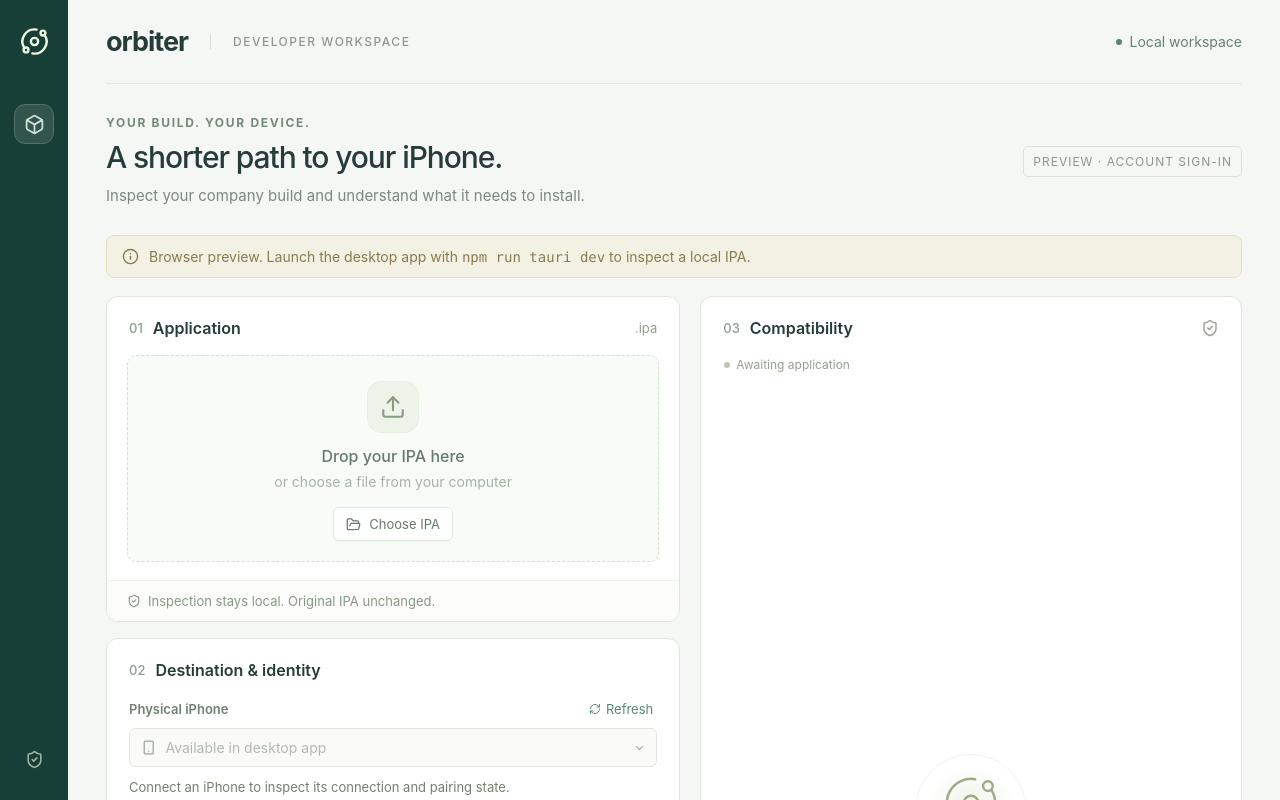
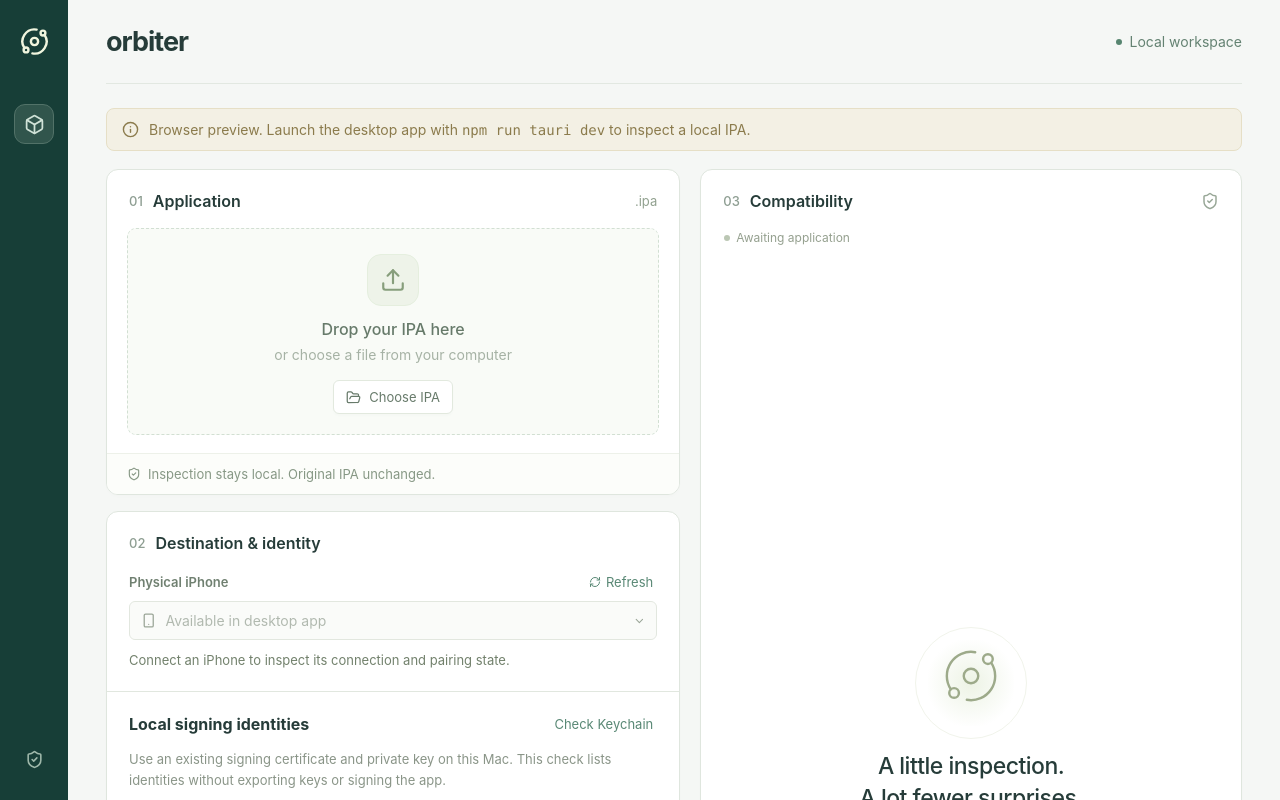
Before and after one commit to sger/orbiter, a React (Vite) app: page / in a window 1280 px wide. Shown: the top 800 px of the page. Built offline with nearby package versions, Linux system fonts and the light colour scheme.

Commit message:
Put the account in the header and drop the intro copy

```diff
--- a/src/Accounts.tsx
+++ b/src/Accounts.tsx
@@ -72,11 +72,13 @@ export function Accounts({
   deviceId,
   ipaPath,
   onPrepared,
+  onAccount,
 }: {
   paused: boolean;
   deviceId: number | null;
   ipaPath: string | null;
   onPrepared: (preparation: Preparation | null) => void;
+  onAccount: (account: string | null) => void;
 }) {
   const [view, setView] = useState<AccountView>(initial);
   const [email, setEmail] = useState("");
@@ -141,6 +143,10 @@ export function Accounts({
     };
   }, [desktop]);
   const generation = useRef(0);
+  // The signed-in account is global state: the header shows it and offers signing out there.
+  useEffect(() => {
+    onAccount(view.stage === "signed_in" ? view.account : null);
+  }, [view.stage, view.account, onAccount]);
   useEffect(() => {
     setCode("");
   }, [view.challenge?.id]);
@@ -382,20 +388,6 @@ export function Accounts({
       )}
       {signedIn && (
         <>
-          <div className="account-header">
-            <p className="account-name">{view.account}</p>
-            <button
-              className="text-button"
-              disabled={busy}
-              onClick={() => {
-                setPassword("");
-                setCode("");
-                void command("account_sign_out");
-              }}
-            >
-              Sign out
-            </button>
-          </div>
           <strong className="step">1 · Signing team</strong>
           <label htmlFor="team">Signing team</label>
           <select
--- a/src/main.tsx
+++ b/src/main.tsx
@@ -128,6 +128,7 @@ function App() {
     [cancelled, setCancelled] = useState(false);
   const [ipaPath, setIpaPath] = useState<string | null>(null);
   const [preparation, setPreparation] = useState<Preparation | null>(null);
+  const [account, setAccount] = useState<string | null>(null);
   const [deviceId, setDeviceId] = useState<number | null>(null);
   const [installBusy, setInstallBusy] = useState(false);
   const installActive = useRef(false);
@@ -232,24 +233,25 @@ function App() {
       </aside>
       <main>
         <header>
-          <div className="wordmark">
-            orbiter<span>DEVELOPER WORKSPACE</span>
-          </div>
-          <span className="local">
-            <i /> Local workspace
-          </span>
+          <div className="wordmark">orbiter</div>
+          {account ? (
+            <div className="header-account">
+              <span className="header-account-name" title={account}>
+                {account}
+              </span>
+              <button
+                className="text-button"
+                onClick={() => void invoke("account_sign_out").catch(() => {})}
+              >
+                Sign out
+              </button>
+            </div>
+          ) : (
+            <span className="local">
+              <i /> Local workspace
+            </span>
+          )}
         </header>
-        <div className="intro">
-          <div>
-            <div className="eyebrow">YOUR BUILD. YOUR DEVICE.</div>
-            <h1>A shorter path to your iPhone.</h1>
-            <p>
-              Inspect your company build and understand what it needs to
-              install.
-            </p>
-          </div>
-          <span className="phase">PREVIEW · ACCOUNT SIGN-IN</span>
-        </div>
         {!desktop && (
           <div className="notice">
             <Info size={17} />
@@ -369,6 +371,7 @@ function App() {
                 deviceId={deviceId}
                 ipaPath={ipaPath}
                 onPrepared={setPreparation}
+                onAccount={setAccount}
               />
               <p className="hint">
                 A different account on the same company team shares that team's
--- a/src/styles.css
+++ b/src/styles.css
@@ -91,6 +91,8 @@ main {
 }
 header {
   height: 84px;
+  /* The removed intro block used to provide the gap under the rule. */
+  margin-bottom: 24px;
   display: flex;
   align-items: center;
   justify-content: space-between;
@@ -126,38 +128,6 @@ header {
   display: inline-block;
   border-radius: 50%;
   background: #578570;
-}
-.intro {
-  padding: 31px 0 27px;
-  display: flex;
-  justify-content: space-between;
-  align-items: center;
-}
-.eyebrow {
-  font-size: 12px;
-  font-weight: 650;
-  letter-spacing: 1.7px;
-  color: #748978;
-}
-h1 {
-  font-size: 30px;
-  font-weight: 550;
-  letter-spacing: -1.1px;
-  margin: 9px 0;
-}
-.intro p {
-  font-size: 15px;
-  color: #7b8980;
-  margin: 0;
-}
-.phase {
-  font-size: 12px;
-  letter-spacing: 1px;
-  color: #8b978c;
-  border: 1px solid #dbe3d9;
-  padding: 7px 9px;
-  border-radius: 5px;
-  white-space: nowrap;
 }
 .workspace {
   display: grid;
@@ -759,17 +729,8 @@ details[open] > summary > svg {
   main {
     padding: 0 24px;
   }
-  .phase {
-    display: none;
-  }
-  h1 {
-    font-size: 27px;
-  }
   .workspace {
     gap: 14px;
-  }
-  .wordmark span {
-    font-size: 11px;
   }
   .identity-grid {
     grid-template-columns: 1fr;
@@ -788,15 +749,6 @@ details[open] > summary > svg {
   }
   .workspace {
     grid-template-columns: 1fr;
-  }
-  .wordmark span {
-    display: none;
-  }
-  .intro {
-    padding: 24px 0;
-  }
-  h1 {
-    font-size: 25px;
   }
   .empty-assessment {
     min-height: 300px;
@@ -1038,3 +990,18 @@ details[open] > summary > svg {
   cursor: pointer;
   padding: 10px 0;
 }
+
+.header-account {
+  display: flex;
+  align-items: center;
+  gap: 14px;
+  min-width: 0;
+}
+.header-account-name {
+  font-size: 13px;
+  color: #708071;
+  max-width: 32ch;
+  overflow: hidden;
+  text-overflow: ellipsis;
+  white-space: nowrap;
+}
```
Also changed, not shown: 1 other file (tests, documents, lock files or other folders).
